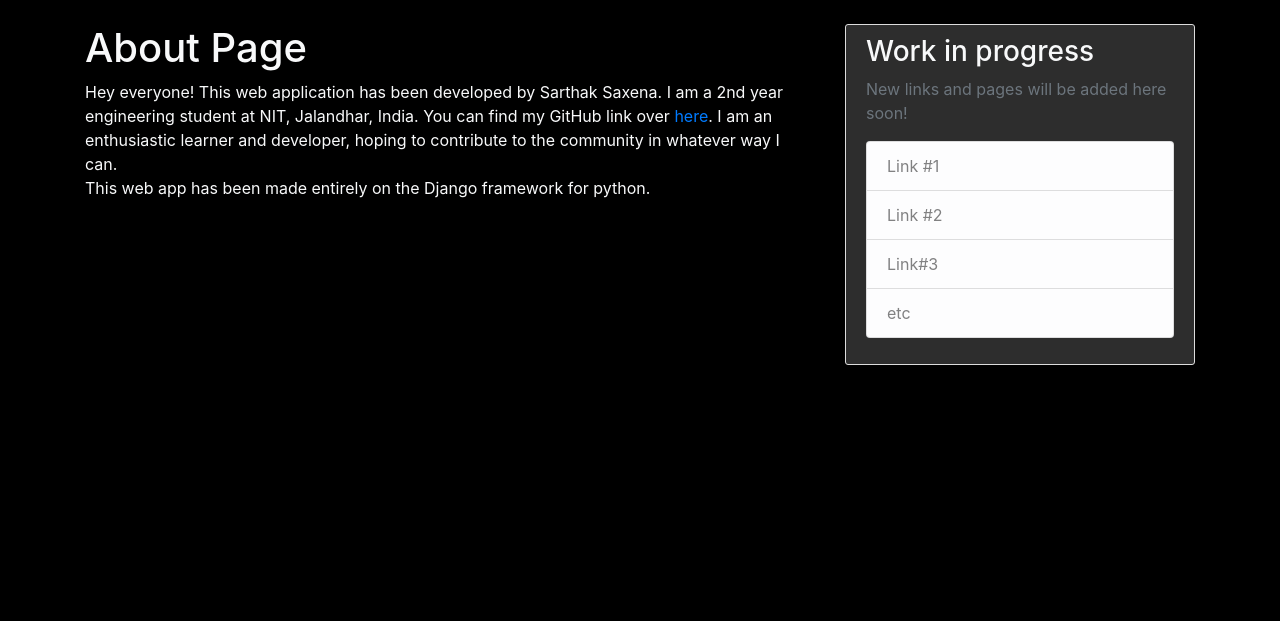
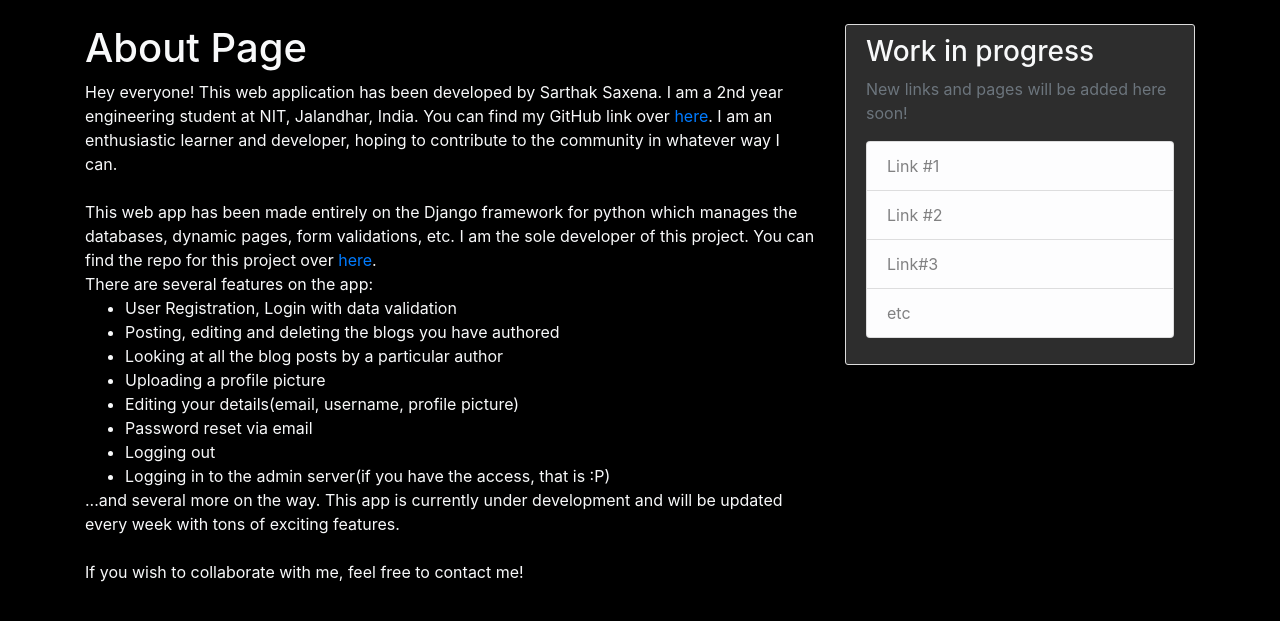
Before and after one commit to sarthak1905/BlogCity, a Django app: page /about/ in a window 1280 px wide. Shown: the part 56-677 px from the top of the page. Run offline with Django 3.2, Linux system fonts and the light colour scheme; some libraries are stand-ins or nearby versions.

Commit message:
Update about.html

```diff
--- a/blog/templates/blog/about.html
+++ b/blog/templates/blog/about.html
@@ -5,9 +5,23 @@
         Hey everyone! This web application has been developed by
         Sarthak Saxena. I am a 2nd year engineering student at NIT, Jalandhar, India. You can find my GitHub link
         over <a href="https://github.com/sarthak1905">here</a>. I am an enthusiastic learner and developer, hoping to
-        contribute to the community in whatever way I can.
-    </div>
-    <div class="media-body text-light">
-        This web app has been made entirely on the Django framework for python.
+        contribute to the community in whatever way I can.<br><br>
+        This web app has been made entirely on the Django framework for python which manages the databases,
+        dynamic pages, form validations, etc. I am the sole developer of this project. You can find the repo for
+        this project over <a href="https://github.com/sarthak1905/BlogCity">here</a>.<br>
+        There are several features on the app:
+        <ul>
+            <li>User Registration, Login with data validation</li>
+            <li>Posting, editing and deleting the blogs you have authored</li>
+            <li>Looking at all the blog posts by a particular author</li>
+            <li>Uploading a profile picture</li>
+            <li>Editing your details(email, username, profile picture)</li>
+            <li>Password reset via email</li>
+            <li>Logging out</li>
+            <li>Logging in to the admin server(if you have the access, that is :P)</li>
+        </ul>
+        ...and several more on the way. This app is currently under development and will be updated every week
+        with tons of exciting features.<br><br>
+        If you wish to collaborate with me, feel free to contact me!
     </div>
 {% endblock content %}
```
